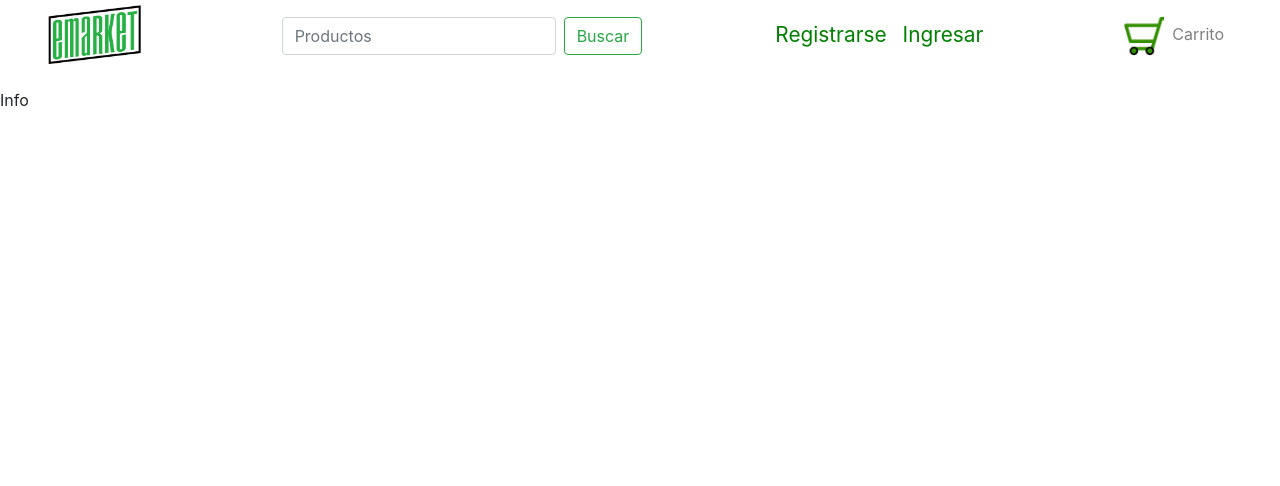
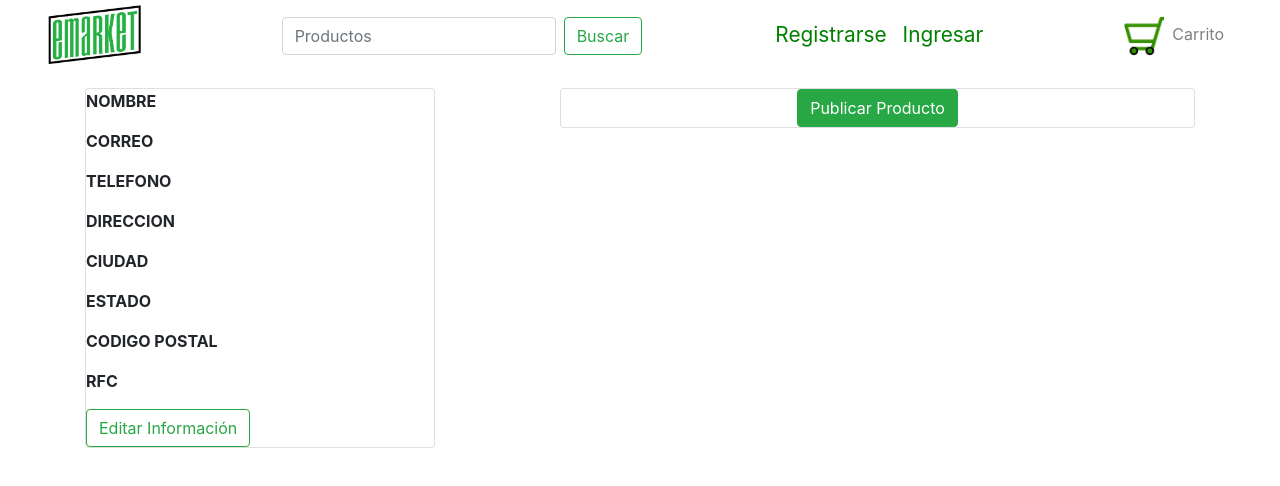
Before and after one commit to AlanAlvarez5/eMarketWeb, a React (Create React App) app: page /Profile in a window 1280 px wide. Shown: the top 486 px of the page. Built offline with nearby package versions, Linux system fonts and the light colour scheme; no server answers.

Commit message:
Estilice la vista de Profile

```diff
--- a/src/components/Profile.js
+++ b/src/components/Profile.js
@@ -1,5 +1,8 @@
 import React, { Component } from 'react'
 //import axios from 'axios';
+import styled from 'styled-components'
+import {Link} from 'react-router-dom';
+
 
 export default class Profile extends Component {
     state = {
@@ -19,14 +22,60 @@ export default class Profile extends Component {
     render() {
         return (
         <div className="Profile">
-       <div className="HubDeUsuario">
-            <h2>{this.state.user.username}</h2>
-            <p>{this.state.user.nombre}</p>
-            <p className="Cargo"> Info </p>
 
-        </div>
+            <div className="container">
+                <div className="row" Style="margin-top: 1rem">
+                    <div className="col-sm-4">
+                    <div className="card">
+                        <InfoProfile>
+                            <h8 className="Titles">NOMBRE</h8>
+                            <p>{this.state.user.nombre}</p>
+                            <h8 className="Titles">CORREO</h8>
+                            <p>{this.state.user.correo}</p>
+                            <h8 className="Titles">TELEFONO</h8>
+                            <p>{this.state.user.telefono}</p>
+                            <h8 className="Titles">DIRECCION</h8>
+                            <p>{this.state.user.direccion}</p>
+                            <h8 className="Titles">CIUDAD</h8>
+                            <p>{this.state.user.ciudad}</p>
+                            <h8 className="Titles">ESTADO</h8>
+                            <p>{this.state.user.estado}</p>
+                            <h8 className="Titles">CODIGO POSTAL</h8>
+                            <p>{this.state.user.cp}</p>
+                            <h8 className="Titles">RFC</h8>
+                            <p>{this.state.user.rfc}</p>
+
+                            {/*Editar usuario*/}
+                            <div>
+                                <button type="button" className="btn btn-outline-success"> Editar Información</button>
+                            </div>
+                        </InfoProfile>
+                    </div>
+
+                    </div>
+
+                    <div className="col-sm-7 ml-auto text-center">
+                    <div className="card">
+                        <InfoProfile>
+                            <Link to={"/addProducto/" + this.state.user.user_id}>
+                                <button type="button" className="btn btn-success"> Publicar Producto </button>
+                            </Link>
+
+                        </InfoProfile>
+                    </div>
+                    </div>
+                </div>
+            </div>
 
         </div>
         );
     }
 }
+
+const InfoProfile = styled.div `
+
+.Titles {
+    font-weight: bold;
+}
+
+`
```
